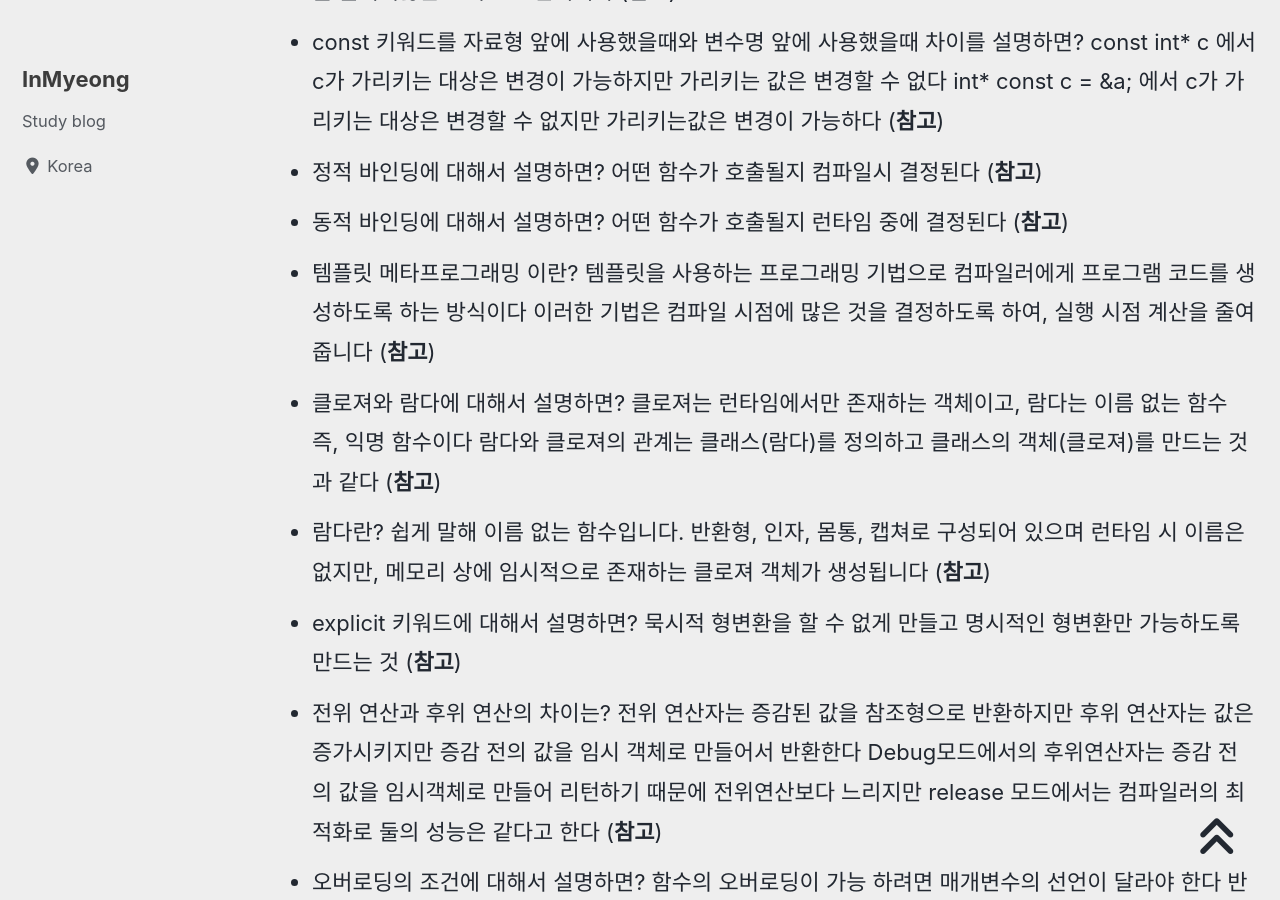
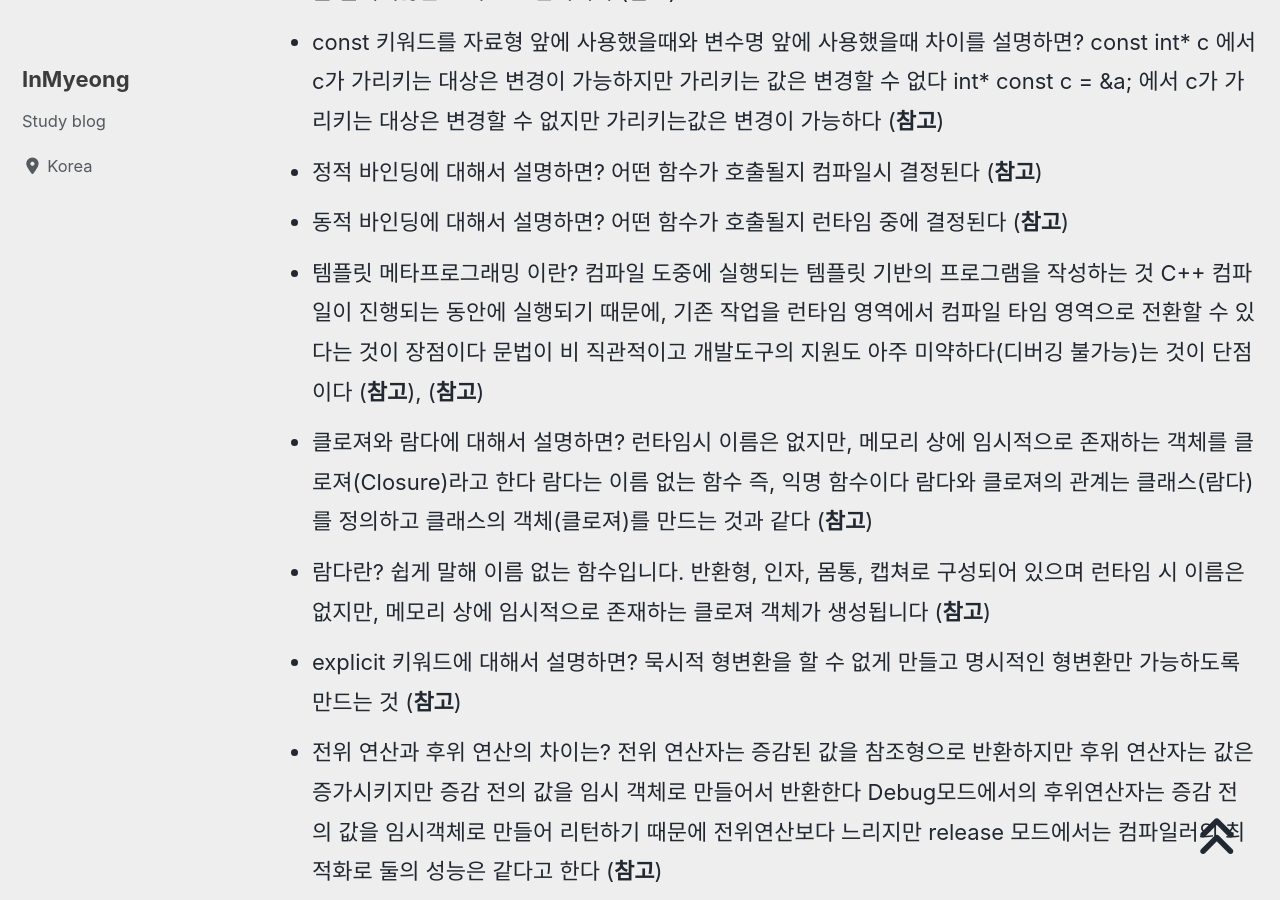
Before and after one commit to devMyeong/devMyeong.github.io, a Jekyll site: the page built from _posts/cs/2022-09-05-블로그-면접준비.md, in a window 1280 px wide and 900 px high, scrolled down 4542 px. Built offline with Jekyll 4.4.1, drawn with Linux system fonts in a browser that asks for light colours; cached includes are drawn as plain includes; nearby versions of some CDN libraries; some web fonts are replaced; comment, search, counter and statistics services are not loaded; some of the changed text lies outside the part shown.

Commit message:
Docs : CS지식 면접 질문 추가

```diff
--- a/_posts/cs/2022-09-05-블로그-면접준비.md
+++ b/_posts/cs/2022-09-05-블로그-면접준비.md
@@ -49,8 +49,8 @@ last_modified_at: 2022-10-30
 - const 키워드를 자료형 앞에 사용했을때와 변수명 앞에 사용했을때 차이를 설명하면? const int* c 에서 c가 가리키는 대상은 변경이 가능하지만 가리키는 값은 변경할 수 없다 int* const c = &a; 에서 c가 가리키는 대상은 변경할 수 없지만 가리키는값은 변경이 가능하다 ([**참고**](https://cclient.tistory.com/m/11))
 - 정적 바인딩에 대해서 설명하면? 어떤 함수가 호출될지 컴파일시 결정된다 ([**참고**](https://byunggni.tistory.com/20))
 - 동적 바인딩에 대해서 설명하면? 어떤 함수가 호출될지 런타임 중에 결정된다 ([**참고**](https://byunggni.tistory.com/20))
-- 템플릿 메타프로그래밍 이란? 템플릿을 사용하는 프로그래밍 기법으로 컴파일러에게 프로그램 코드를 생성하도록 하는 방식이다 이러한 기법은 컴파일 시점에 많은 것을 결정하도록 하여, 실행 시점 계산을 줄여줍니다 ([**참고**](https://cclient.tistory.com/m/11))
-- 클로져와 람다에 대해서 설명하면? 클로져는 런타임에서만 존재하는 객체이고, 람다는 이름 없는 함수 즉, 익명 함수이다 람다와 클로져의 관계는 클래스(람다)를 정의하고 클래스의 객체(클로져)를 만드는 것과 같다 ([**참고**](https://lunchballer.com/archives/284))
+- 템플릿 메타프로그래밍 이란? 컴파일 도중에 실행되는 템플릿 기반의 프로그램을 작성하는 것 C++ 컴파일이 진행되는 동안에 실행되기 때문에, 기존 작업을 런타임 영역에서 컴파일 타임 영역으로 전환할 수 있다는 것이 장점이다 문법이 비 직관적이고 개발도구의 지원도 아주 미약하다(디버깅 불가능)는 것이 단점이다 ([**참고**](https://hubring.tistory.com/73)), ([**참고**](https://cclient.tistory.com/m/11))
+- 클로져와 람다에 대해서 설명하면? 런타임시 이름은 없지만, 메모리 상에 임시적으로 존재하는 객체를 클로져(Closure)라고 한다 람다는 이름 없는 함수 즉, 익명 함수이다 람다와 클로져의 관계는 클래스(람다)를 정의하고 클래스의 객체(클로져)를 만드는 것과 같다 ([**참고**](https://3dmpengines.tistory.com/1593))
 - 람다란? 쉽게 말해 이름 없는 함수입니다. 반환형, 인자, 몸통, 캡쳐로 구성되어 있으며 런타임 시 이름은 없지만, 메모리 상에 임시적으로 존재하는 클로져 객체가 생성됩니다 ([**참고**](https://lunchballer.com/archives/284))
 - explicit 키워드에 대해서 설명하면? 묵시적 형변환을 할 수 없게 만들고 명시적인 형변환만 가능하도록 만드는 것 ([**참고**](https://psyhm.tistory.com/13))
 - 전위 연산과 후위 연산의 차이는? 전위 연산자는 증감된 값을 참조형으로 반환하지만 후위 연산자는 값은 증가시키지만 증감 전의 값을 임시 객체로 만들어서 반환한다 Debug모드에서의 후위연산자는 증감 전의 값을 임시객체로 만들어 리턴하기 때문에 전위연산보다 느리지만 release 모드에서는 컴파일러의 최적화로 둘의 성능은 같다고 한다 ([**참고**](https://spenshi.tistory.com/entry/%EC%A6%9D%EA%B0%90-%EC%97%B0%EC%82%B0%EC%9E%90-%EC%98%A4%EB%B2%84%EB%A1%9C%EB%94%A9))
@@ -105,6 +105,7 @@ last_modified_at: 2022-10-30
 - 순환 참조란? 서로가 상대를 참조하는 상황을 순환 참조(Circular Reference)라고 한다 ([**참고**](https://bbagwang.com/programming/cpp/%EC%8A%A4%EB%A7%88%ED%8A%B8-%ED%8F%AC%EC%9D%B8%ED%84%B0-smart-pointer/))
 - 생성자 안에서 가상함수를 호출하면 어떻게 되는가? 부모클래스의 생성자 안에서 가상함수를 호출하면 개발자가 만들려는 객체가 자식클래스의 객체여도 자식 자식클래스의 생성자에서 호출하길 원했던 가상함수가 호출되지 않는다 ( Effective C++ 101 페이지 참조 )
 - 소멸자 안에서 가상함수를 호출하면 어떻게 되는가? 파생 클래스의 소멸자가 호출되고 나면 파생 클래스의 데이터 멤버는 정의되지 않은 값으로 가정하기 때문에, 파생 클래스의 가상함수를 더이상 호출할 수 없다 ( Effective C++ 102 페이지 참조 )
+- 포인터와 참조의 차이는? 포인터는 NULL 할당을 허용하지만 레퍼런스는 NULL 할당이 허용되지 않는다 포인터는 할당 할 때 참조 대상에 대해 앰퍼샌드 연산을 통해 주소값을 할당합니다 반면 레퍼런스에는 참조 대상을 직접 할당한다 따라서 선언과 동시에 초기화를 하지 않으면 컴파일 오류가 발생한다 ([**참고**](https://gracefulprograming.tistory.com/11))
 
 ### 01-2 자료구조, C++ STL ( 중요도 상 )
 - vector와 list의 차이는? vector를 중간삽입시 원소를 밀어내지만 list는 노드를 연결만 하기 때문에, 삽입 삭제 부분에서 시간복잡도의 우위를 가진다 또한 vector는 메모리가 연속적이기 때문에 랜덤 접근이 가능하지만 list는 더블링크드리스트로 되어 있어 x[2]와 같은 랜덤 접근이 되지 않는다 즉 검색적인 측면에서는 vector가 우위에 있다 ([**참고**](https://chanheess.tistory.com/154))
```
